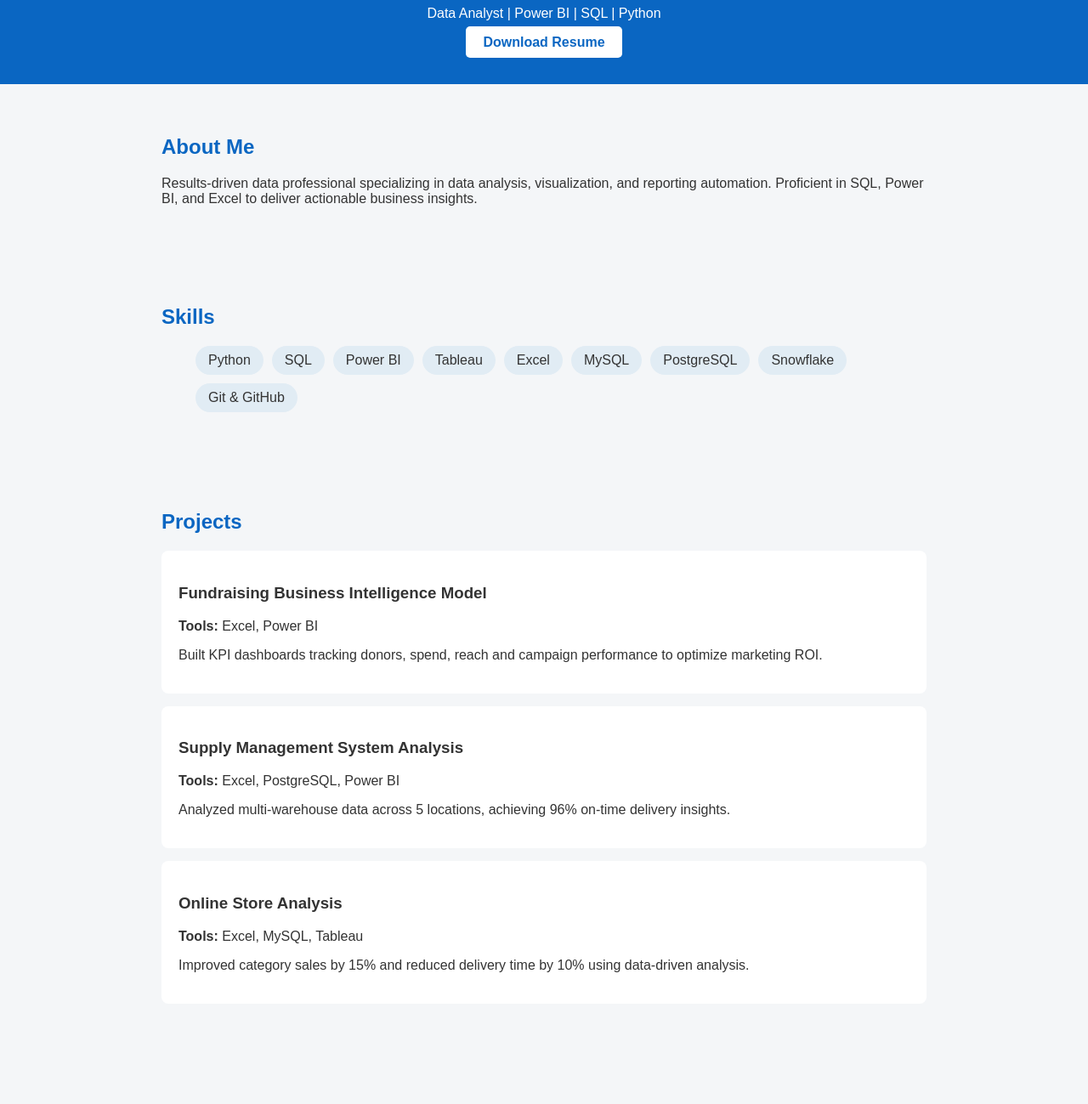
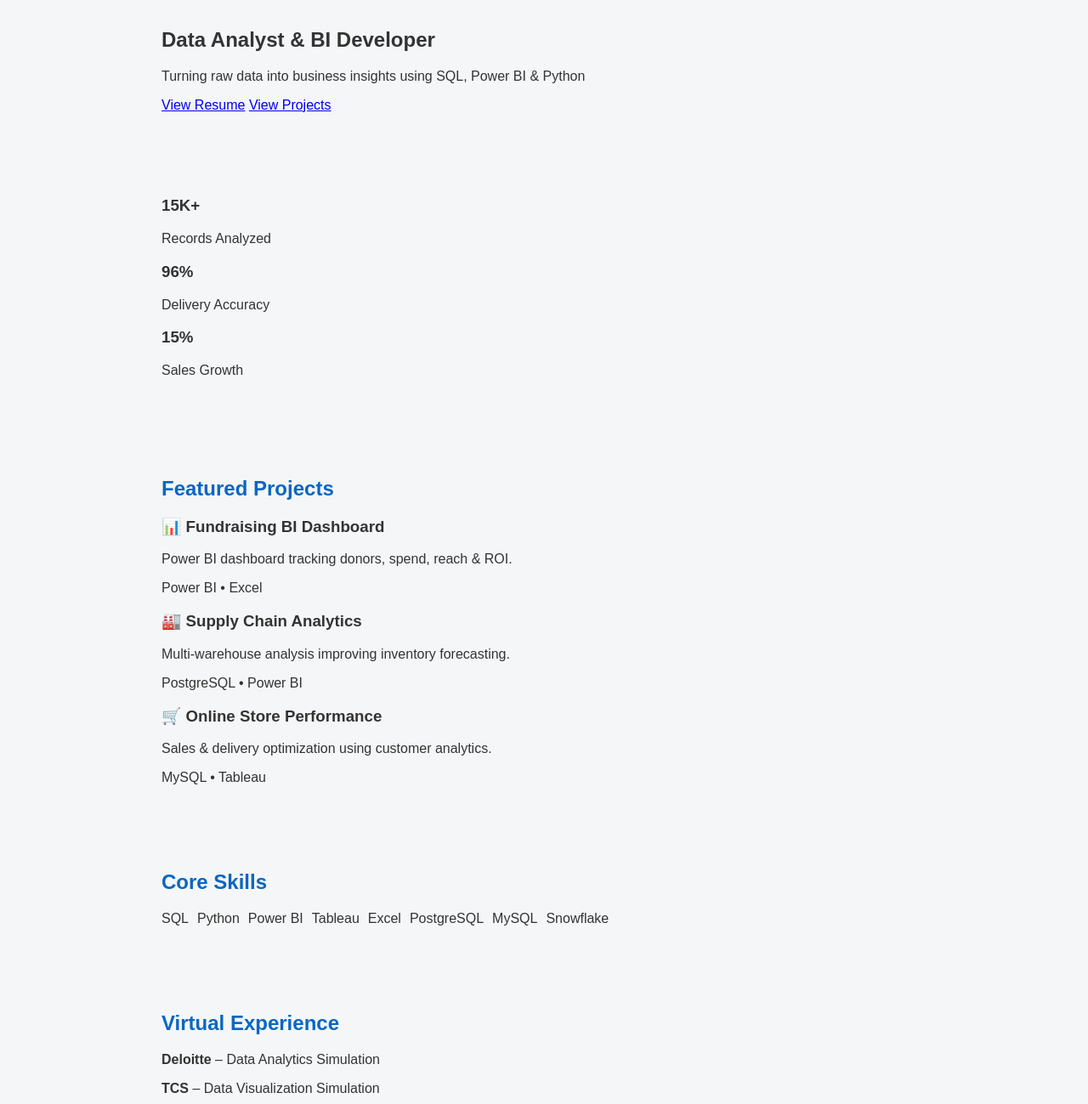
Before and after one commit to sujalkarbhari1/sujalkarbhari1.github.io, a plain HTML site: page index.html in a window 1280 px wide. Shown: the part 113-1412 px from the top of the page at 85% size. Drawn offline with Linux system fonts and the light colour scheme.

Commit message:
Update index.html

```diff
--- a/index.html
+++ b/index.html
@@ -1,90 +1,86 @@
 <!DOCTYPE html>
 <html lang="en">
 <head>
-    <meta charset="UTF-8">
-    <meta name="viewport" content="width=device-width, initial-scale=1.0">
-    <title>Sujal Karbhari | Data Analyst</title>
-    <link rel="stylesheet" href="style.css">
+  <meta charset="UTF-8">
+  <title>Sujal Karbhari | Data Analyst</title>
+  <meta name="viewport" content="width=device-width, initial-scale=1.0">
+  <link rel="stylesheet" href="style.css">
 </head>
 <body>
 
-<header>
-    <h1>Sujal Karbhari</h1>
-    <p>Data Analyst | Power BI | SQL | Python</p>
-    <a href="assets/Sujal_Karbhari_Resume.pdf" target="_blank" class="btn">Download Resume</a>
-</header>
+<nav>
+  <h2>Sujal.</h2>
+  <div>
+    <a href="#projects">Projects</a>
+    <a href="#skills">Skills</a>
+    <a href="#contact">Contact</a>
+  </div>
+</nav>
 
-<section>
-    <h2>About Me</h2>
-    <p>
-        Results-driven data professional specializing in data analysis,
-        visualization, and reporting automation. Proficient in SQL, Power BI,
-        and Excel to deliver actionable business insights.
-    </p>
+<section class="hero">
+  <h1>Data Analyst & BI Developer</h1>
+  <p>Turning raw data into business insights using SQL, Power BI & Python</p>
+  <div class="hero-buttons">
+    <a href="assets/resume.pdf" target="_blank">View Resume</a>
+    <a href="#projects" class="outline">View Projects</a>
+  </div>
 </section>
 
-<section>
-    <h2>Skills</h2>
-    <ul class="skills">
-        <li>Python</li>
-        <li>SQL</li>
-        <li>Power BI</li>
-        <li>Tableau</li>
-        <li>Excel</li>
-        <li>MySQL</li>
-        <li>PostgreSQL</li>
-        <li>Snowflake</li>
-        <li>Git & GitHub</li>
-    </ul>
+<section class="kpis">
+  <div><h3>15K+</h3><p>Records Analyzed</p></div>
+  <div><h3>96%</h3><p>Delivery Accuracy</p></div>
+  <div><h3>15%</h3><p>Sales Growth</p></div>
 </section>
 
-<section>
-    <h2>Projects</h2>
+<section id="projects">
+  <h2>Featured Projects</h2>
 
-    <div class="project">
-        <h3>Fundraising Business Intelligence Model</h3>
-        <p><b>Tools:</b> Excel, Power BI</p>
-        <p>Built KPI dashboards tracking donors, spend, reach and campaign performance to optimize marketing ROI.</p>
-    </div>
+  <div class="project-card">
+    <h3>📊 Fundraising BI Dashboard</h3>
+    <p>Power BI dashboard tracking donors, spend, reach & ROI.</p>
+    <span>Power BI • Excel</span>
+  </div>
 
-    <div class="project">
-        <h3>Supply Management System Analysis</h3>
-        <p><b>Tools:</b> Excel, PostgreSQL, Power BI</p>
-        <p>Analyzed multi-warehouse data across 5 locations, achieving 96% on-time delivery insights.</p>
-    </div>
+  <div class="project-card">
+    <h3>🏭 Supply Chain Analytics</h3>
+    <p>Multi-warehouse analysis improving inventory forecasting.</p>
+    <span>PostgreSQL • Power BI</span>
+  </div>
 
-    <div class="project">
-        <h3>Online Store Analysis</h3>
-        <p><b>Tools:</b> Excel, MySQL, Tableau</p>
-        <p>Improved category sales by 15% and reduced delivery time by 10% using data-driven analysis.</p>
-    </div>
+  <div class="project-card">
+    <h3>🛒 Online Store Performance</h3>
+    <p>Sales & delivery optimization using customer analytics.</p>
+    <span>MySQL • Tableau</span>
+  </div>
 </section>
 
-<section>
-    <h2>Education</h2>
-    <p><b>B.Sc. Information Technology</b> – University of Mumbai (2022–2025)</p>
-    <p>CGPA: 8.65</p>
+<section id="skills">
+  <h2>Core Skills</h2>
+  <div class="skills">
+    <span>SQL</span><span>Python</span><span>Power BI</span>
+    <span>Tableau</span><span>Excel</span>
+    <span>PostgreSQL</span><span>MySQL</span>
+    <span>Snowflake</span>
+  </div>
 </section>
 
-<section>
-    <h2>Virtual Internships</h2>
-    <ul>
-        <li><b>Deloitte – Data Analytics Job Simulation</b></li>
-        <li><b>TCS – Data Visualization Simulation</b></li>
-    </ul>
+<section class="experience">
+  <h2>Virtual Experience</h2>
+  <p><b>Deloitte</b> – Data Analytics Simulation</p>
+  <p><b>TCS</b> – Data Visualization Simulation</p>
 </section>
 
-<section>
-    <h2>Contact</h2>
-    <p>Email: karbharisujal1@email.com</p>
-    <p>
-        <a href="https://www.linkedin.com/in/sujal-karbhari-23b00038b/" target="_blank">LinkedIn</a> |
-        <a href="https://github.com/sujalkarbhari1" target="_blank">GitHub</a>
-    </p>
+<section id="contact">
+  <h2>Let’s Connect</h2>
+  <p>Mumbai, India</p>
+  <div class="links">
+    <a href="https://www.linkedin.com/in/sujal-karbhari-23b00038b/" target="_blank">LinkedIn</a>
+    <a href="https://github.com/sujalkarbhari1" target="_blank">GitHub</a>
+  </div>
 </section>
 
 <footer>
-    <p>© 2025 Sujal Karbhari</p>
+  © 2025 Sujal Karbhari
 </footer>
 
 </body>
```
